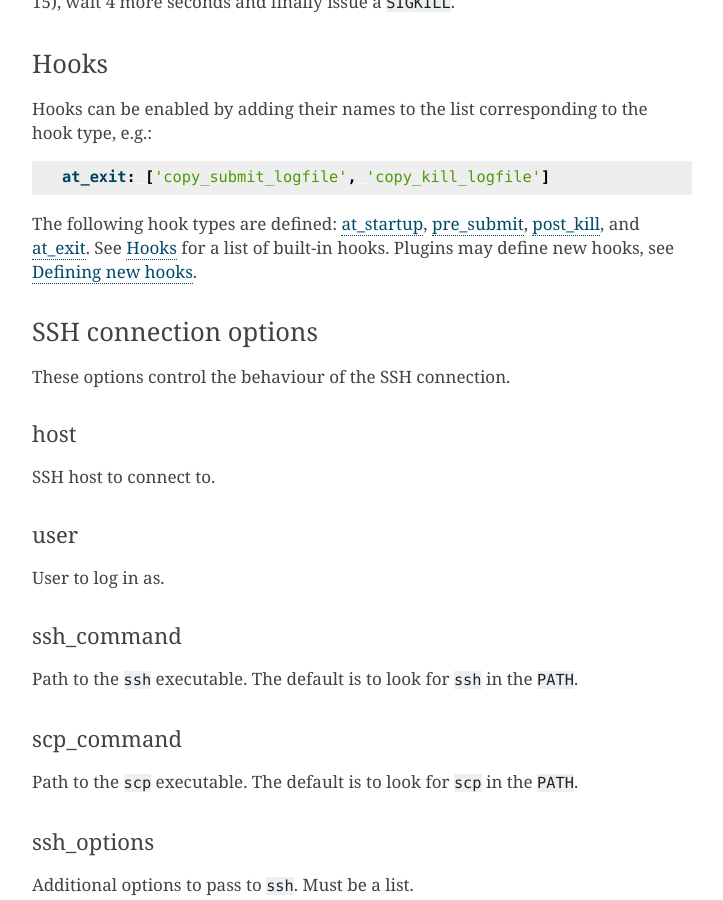
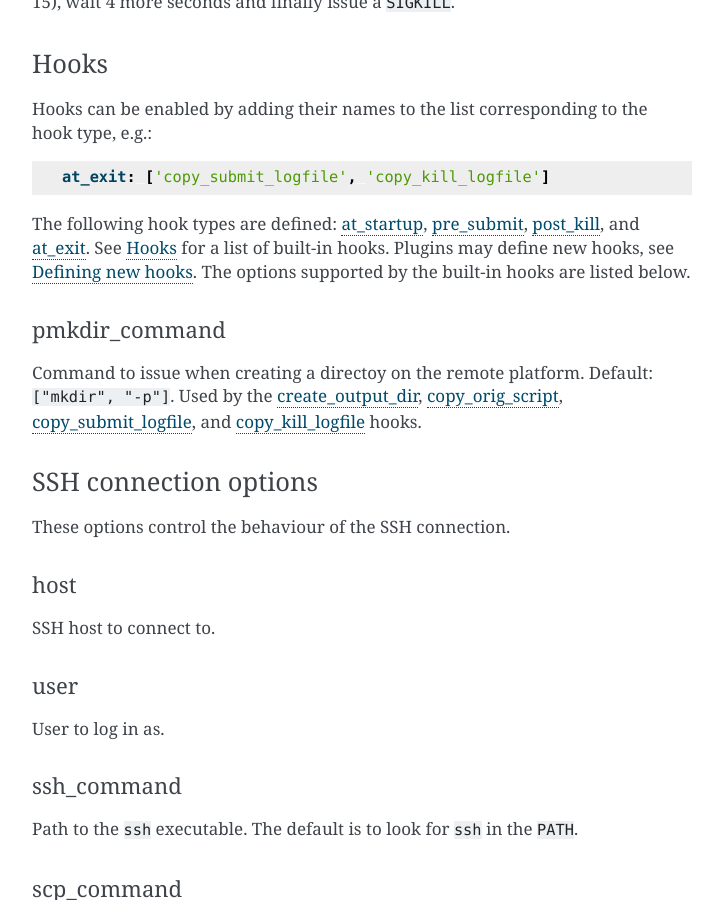
Before and after one commit to ecmwf/troika, a Sphinx documentation site: the page built from docs/reference/config.rst, in a window 1280 px wide and 900 px high, scrolled down 2463 px. Shown: the whole window, without its empty margins (388-1111 px from the left). Built offline with Sphinx 7.4.7, drawn with Linux system fonts in a browser that asks for light colours.

Commit message:
Update docs

```diff
--- a/docs/reference/config.rst
+++ b/docs/reference/config.rst
@@ -160,7 +160,18 @@ type, e.g.:
 
 The following hook types are defined: :ref:`at_startup`, :ref:`pre_submit`,
 :ref:`post_kill`, and :ref:`at_exit`. See :doc:`/reference/hooks` for a list of
-built-in hooks. Plugins may define new hooks, see :doc:`/extending/hook`.
+built-in hooks. Plugins may define new hooks, see :doc:`/extending/hook`. The
+options supported by the built-in hooks are listed below.
+
+.. _config_pmkdir_commmand:
+
+pmkdir_command
+^^^^^^^^^^^^^^
+
+Command to issue when creating a directoy on the remote platform. Default:
+``["mkdir", "-p"]``. Used by the :ref:`hook_create_output_dir`,
+:ref:`hook_copy_orig_script`, :ref:`hook_copy_submit_logfile`, and
+:ref:`hook_copy_kill_logfile` hooks.
 
 
 .. _ssh_connection_options:
```
Also changed, not shown: docs/reference/cli.rst (+6 -1 lines), docs/reference/hooks.rst (+10 -1 lines).
